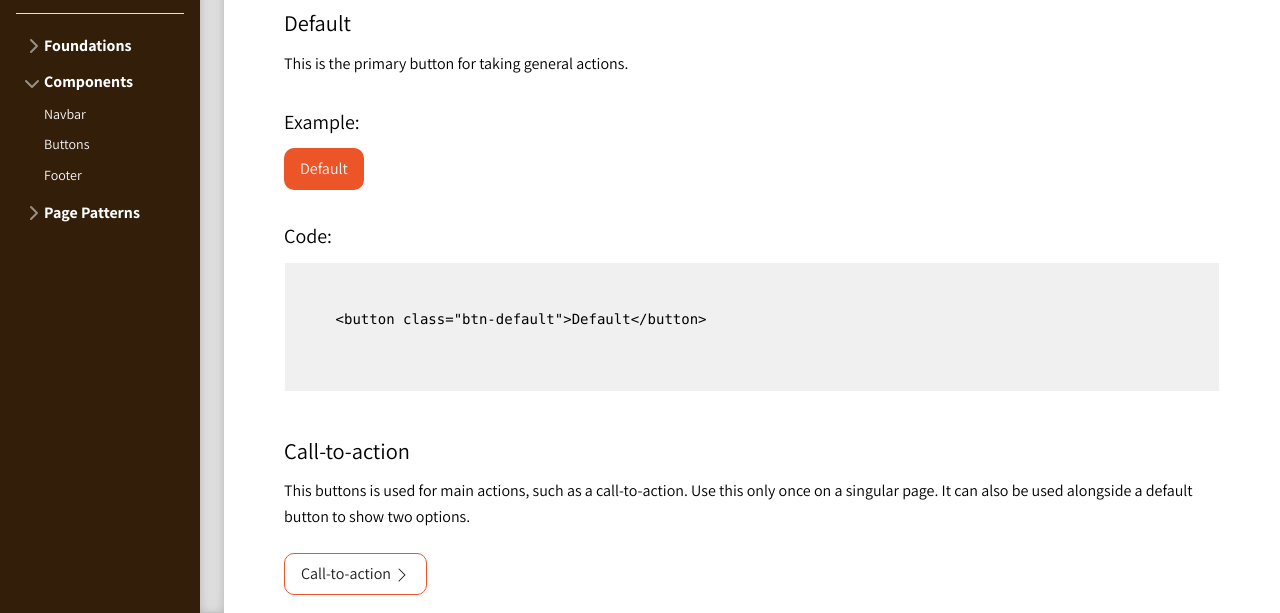
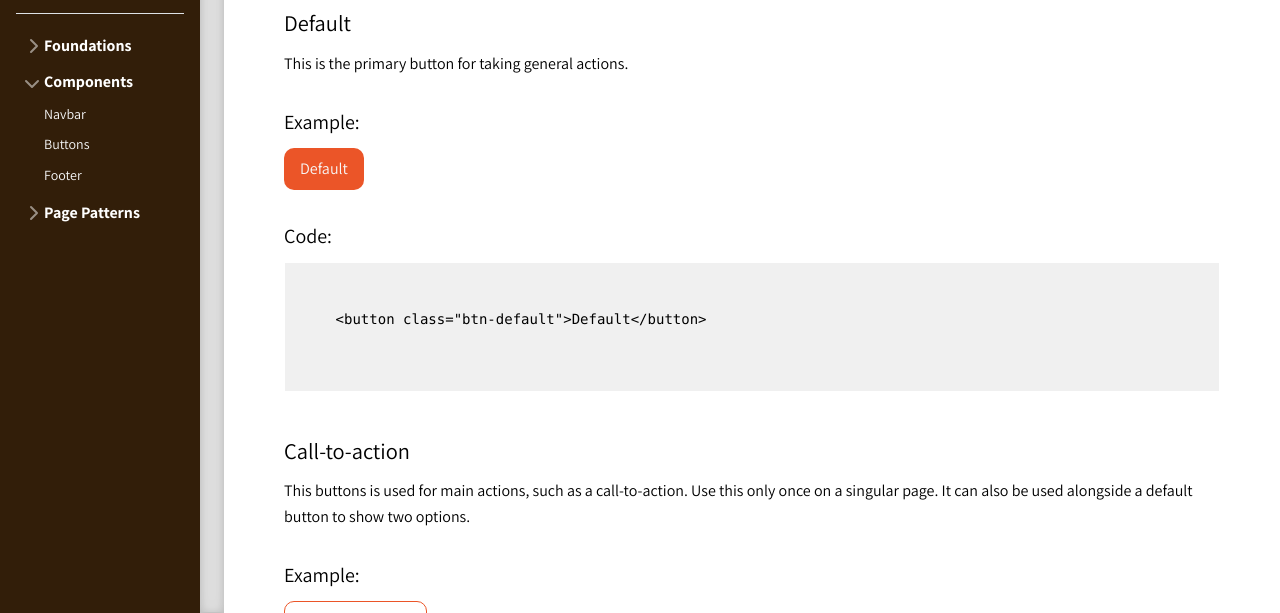
Before and after one commit to crumani/hci472-designsystem, a plain HTML site: page components/component2.html in a window 1280 px wide. Shown: the part 187-800 px from the top of the page. Drawn offline with nearby package versions, Linux system fonts and the light colour scheme.

Commit message:
Update component2.html

```diff
--- a/components/component2.html
+++ b/components/component2.html
@@ -136,6 +136,7 @@
               button to show two options.</p>
           </div>
           <div class="col">
+            <h4>Example:</h4>
             <button type="button" class="btn btn-cta">Call-to-action <svg xmlns="http://www.w3.org/2000/svg" width="16"
                 height="16" fill="currentColor" class="bi bi-chevron-right text-center" viewBox="0 0 16 16">
                 <path fill-rule="evenodd"
```
